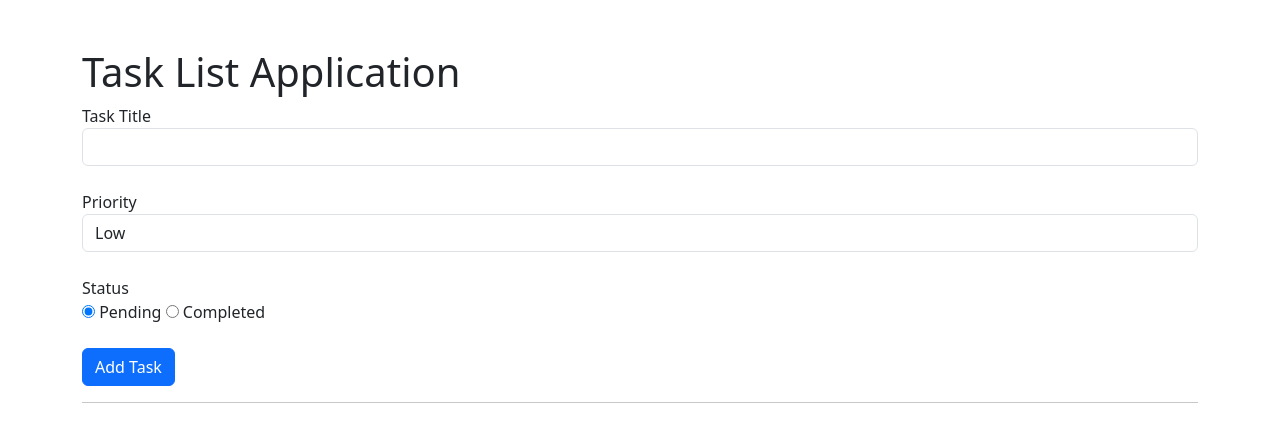
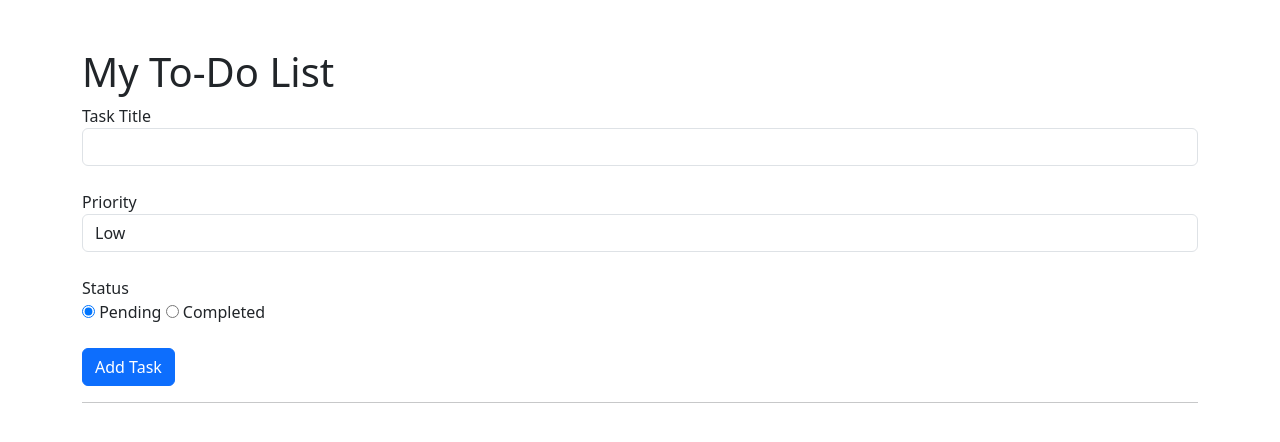
Before and after one commit to remoto00/CUS1172_2026LaTorre, a plain HTML site: page project02/index.html in a window 1280 px wide. Drawn offline with nearby package versions, Linux system fonts and the light colour scheme.

Commit message:
Update index.html

```diff
--- a/project02/index.html
+++ b/project02/index.html
@@ -13,7 +13,7 @@
 
 <body class="container mt-5">
 
-<h1>Task List Application</h1>
+<h1>My To-Do List</h1>
 
 <form id="taskForm">
 
```
